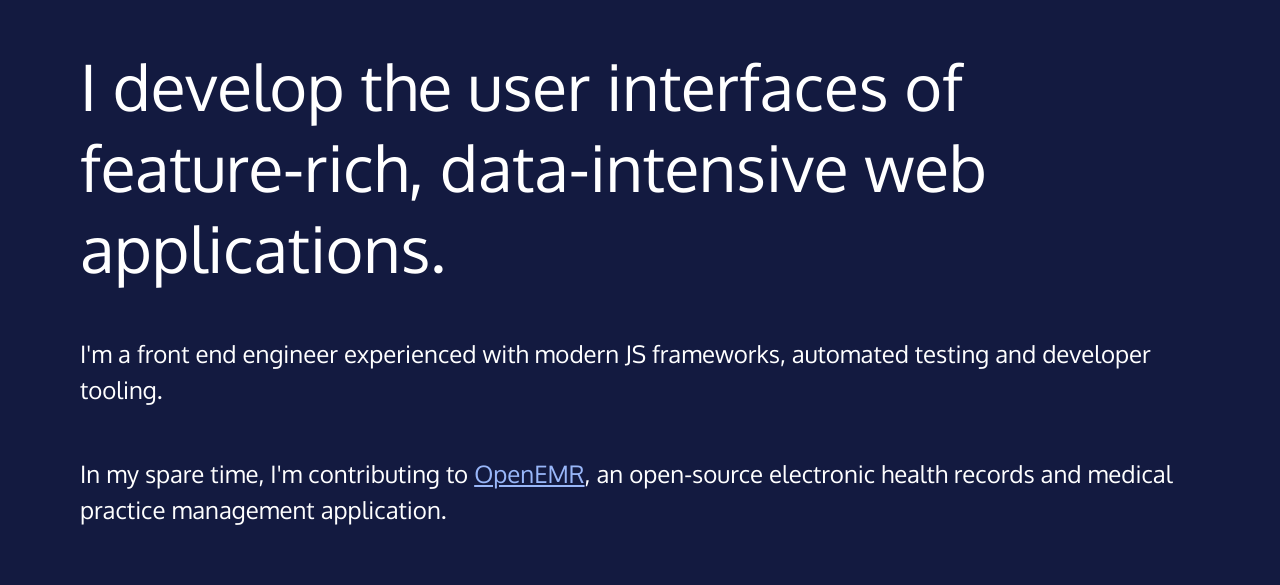
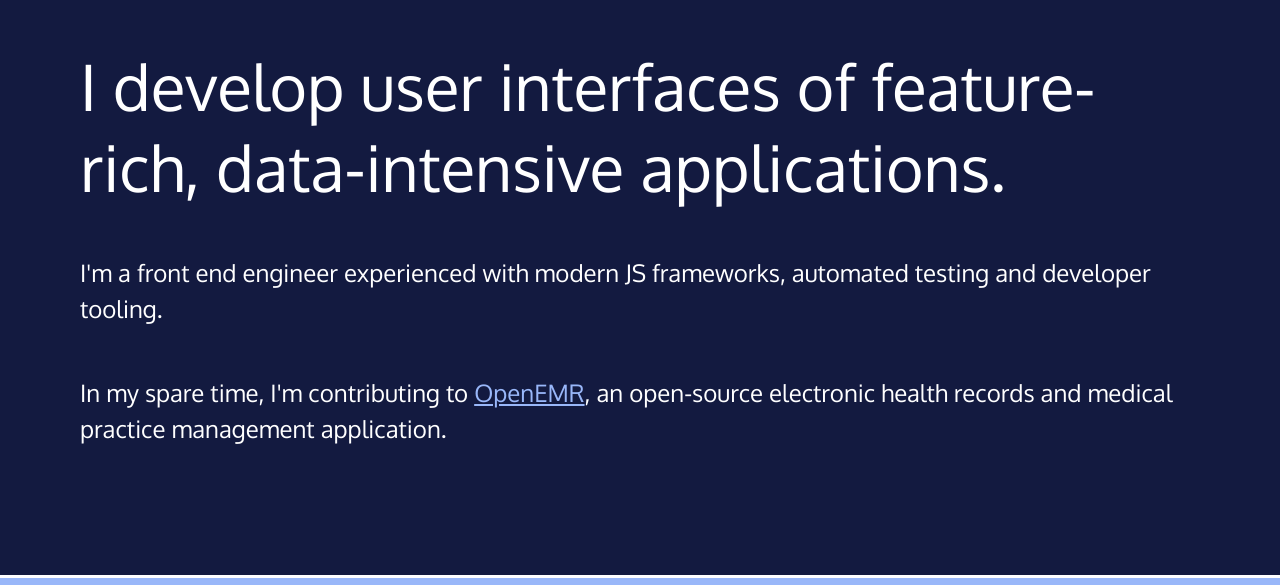
Before and after one commit to raskolnikov-rodion/raskolnikov-rodion.github.io, a website: page index.html in a window 1280 px wide. Shown: the part 215-800 px from the top of the page. Drawn offline with Linux system fonts and the light colour scheme; a web font is replaced by a local one.

Commit message:
refactor(intro): update header content

```diff
--- a/index.html
+++ b/index.html
@@ -19,8 +19,7 @@
       </p>
 
       <h2 class="intro__header">
-        I develop the user interfaces of feature-rich, data-intensive web
-        applications.
+        I develop user interfaces of feature-rich, data-intensive applications.
       </h2>
 
       <p>
```
